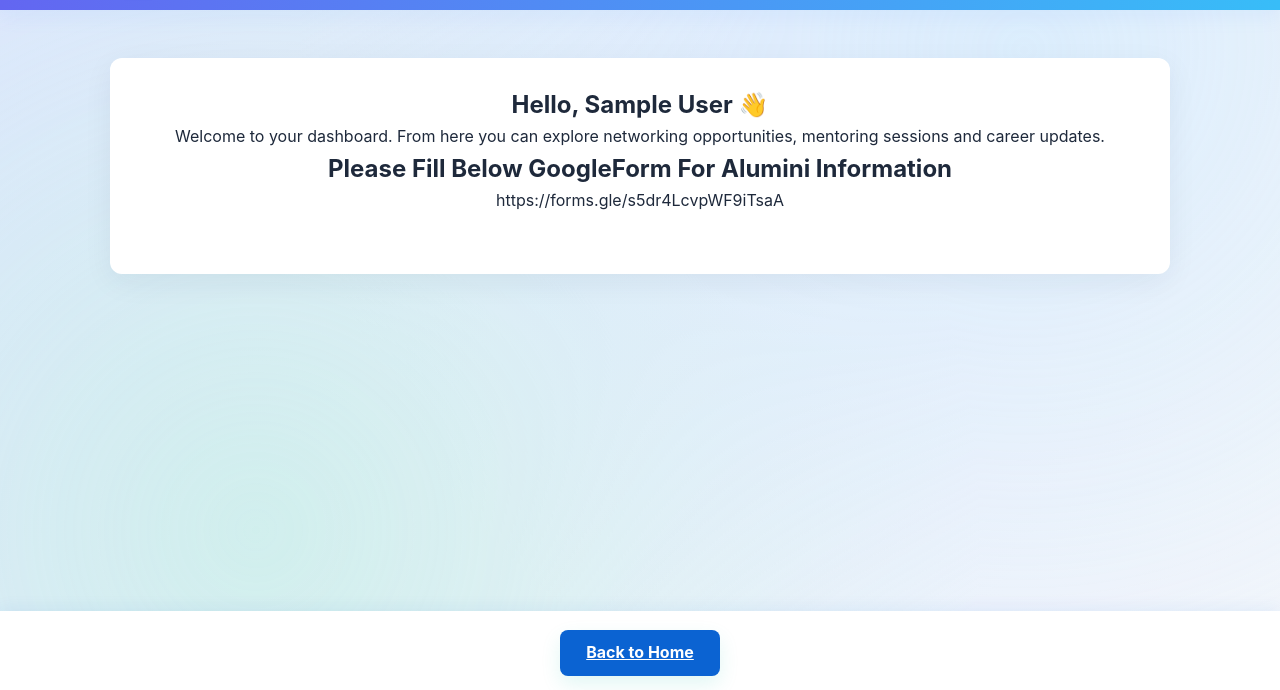
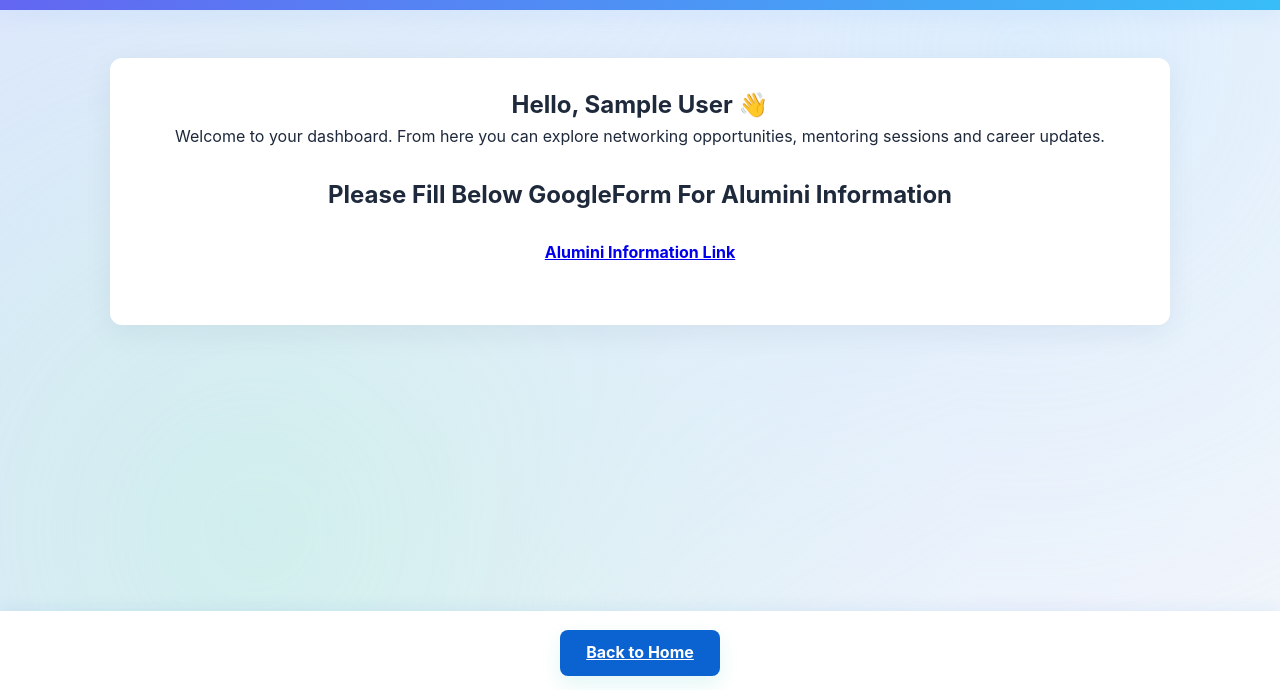
Before and after one commit to Aayu061/alumniportal, a website: page welcome.html in a window 1280 px wide. Shown: the part 110-800 px from the top of the page. Drawn offline with Linux system fonts and the light colour scheme; sample sign-in values are in the browser's storage.

Commit message:
Update welcome.html

```diff
--- a/welcome.html
+++ b/welcome.html
@@ -28,9 +28,9 @@
   <main class="container">
     <section class="welcome-box fade-up">
       <h2 id="welcomeUser">Hello, Alumni!</h2>
-      <p>Welcome to your dashboard. From here you can explore networking opportunities, mentoring sessions and career updates.</p>
-      <h2 id="welcomeUser">Please Fill Below GoogleForm For Alumini Information</h2>
-      <p><b></b>https://forms.gle/s5dr4LcvpWF9iTsaA</b></p>
+      <p>Welcome to your dashboard. From here you can explore networking opportunities, mentoring sessions and career updates.</p><br>
+      <h2 id="welcomeUser">Please Fill Below GoogleForm For Alumini Information</h2><br>
+      <p><a href="https://forms.gle/s5dr4LcvpWF9iTsaA"><b>Alumini Information Link</b></a></p>
       <!-- Spacer for layout -->
       <div style="height:32px;"></div>
     </section>
```
